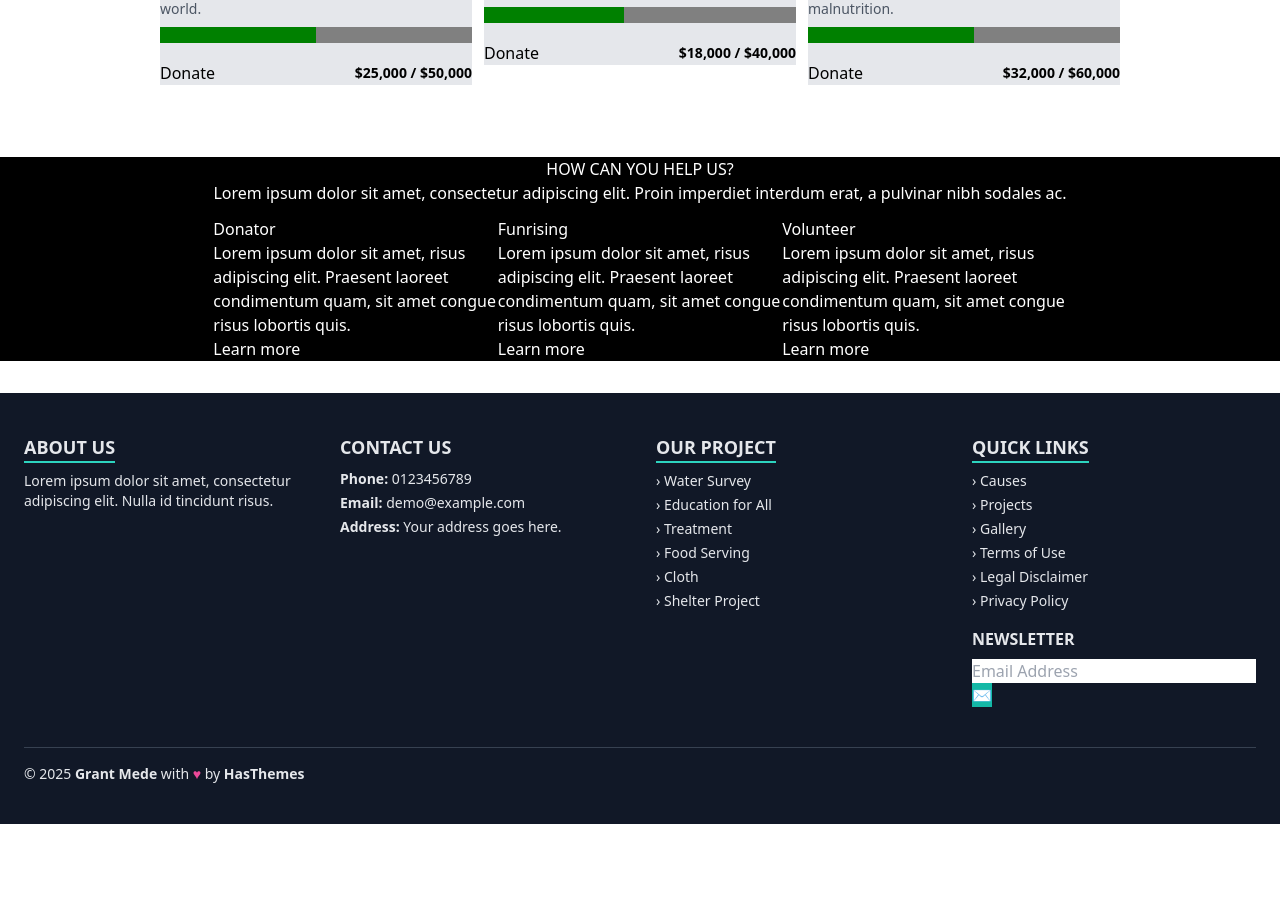
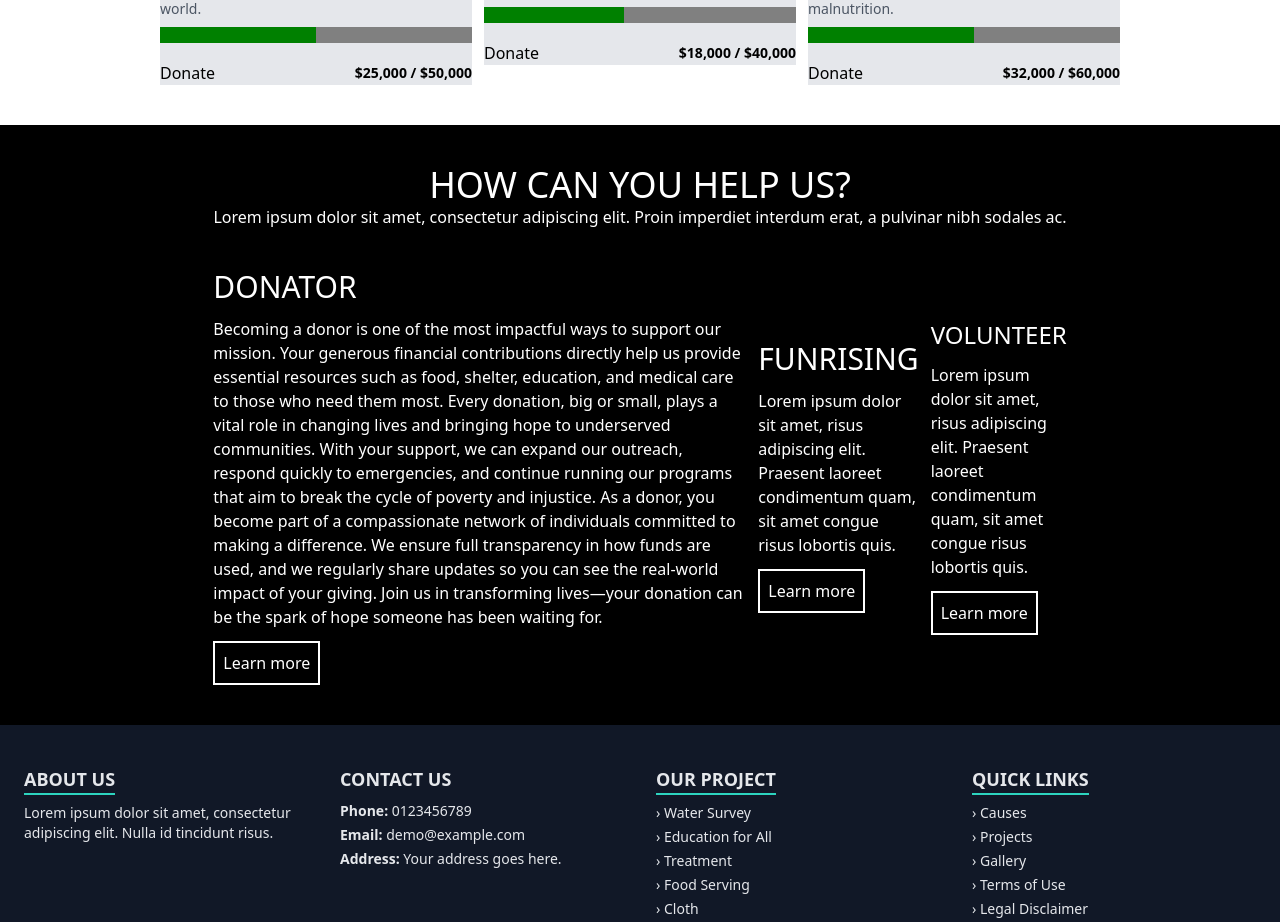
Before and after one commit to tajmirahman/GreenShine---Charity, a React (Vite) app in the folder my-project/: page / in a window 1280 px wide. Shown: the part 1141-2063 px from the top of the page. Before the commit the page ends 1965 px from the top, so only its background shows below. Built offline with nearby package versions, Linux system fonts and the light colour scheme.

Commit message:
help us page working

```diff
--- a/my-project/src/Components/HelpUs.jsx
+++ b/my-project/src/Components/HelpUs.jsx
@@ -2,26 +2,26 @@ import React from 'react';
 
 const HelpUs = () => {
     return (
-        <div className='my-8 bg-black text-white'>
+        <div className=' bg-black text-white py-10'>
             <div className='text-center mb-3'>
-                <h1 >HOW CAN YOU HELP US?</h1>
-            <p className='w-4/6 mx-auto'>Lorem ipsum dolor sit amet, consectetur adipiscing elit. Proin imperdiet interdum erat, a pulvinar nibh sodales ac. </p>
+                <h1 className='text-4xl'>HOW CAN YOU HELP US?</h1>
+                <p className='w-4/6 mx-auto'>Lorem ipsum dolor sit amet, consectetur adipiscing elit. Proin imperdiet interdum erat, a pulvinar nibh sodales ac. </p>
             </div>
-            <div className='flex justify-center items-center w-4/6 mx-auto'>
-                <div>
-                    <h1>Donator</h1>
-                <p>Lorem ipsum dolor sit amet, risus adipiscing elit. Praesent laoreet condimentum quam, sit amet congue risus lobortis quis.</p>
-                <button>Learn more</button>
+            <div className='md:flex justify-center items-center w-4/6 mx-auto mt-10 gap-3'>
+                <div className='space-y-3'>
+                    <h1 className='text-3xl uppercase'>Donator</h1>
+                    <p>Becoming a donor is one of the most impactful ways to support our mission. Your generous financial contributions directly help us provide essential resources such as food, shelter, education, and medical care to those who need them most. Every donation, big or small, plays a vital role in changing lives and bringing hope to underserved communities. With your support, we can expand our outreach, respond quickly to emergencies, and continue running our programs that aim to break the cycle of poverty and injustice. As a donor, you become part of a compassionate network of individuals committed to making a difference. We ensure full transparency in how funds are used, and we regularly share updates so you can see the real-world impact of your giving. Join us in transforming lives—your donation can be the spark of hope someone has been waiting for.</p>
+                    <button className=' border-2 border-white py-2 px-2'>Learn more</button>
                 </div>
-                <div>
-                    <h1>Funrising</h1>
-                <p>Lorem ipsum dolor sit amet, risus adipiscing elit. Praesent laoreet condimentum quam, sit amet congue risus lobortis quis.</p>
-                <button>Learn more</button>
+                <div className='space-y-3'>
+                    <h1 className='text-3xl uppercase'>Funrising</h1>
+                    <p>Lorem ipsum dolor sit amet, risus adipiscing elit. Praesent laoreet condimentum quam, sit amet congue risus lobortis quis.</p>
+                    <button className=' border-2 border-white py-2 px-2'>Learn more</button>
                 </div>
-                <div>
-                    <h1>Volunteer</h1>
-                <p>Lorem ipsum dolor sit amet, risus adipiscing elit. Praesent laoreet condimentum quam, sit amet congue risus lobortis quis.</p>
-                <button>Learn more</button>
+                <div className='space-y-3 '>
+                    <h1 className='text-2xl uppercase'>Volunteer</h1>
+                    <p>Lorem ipsum dolor sit amet, risus adipiscing elit. Praesent laoreet condimentum quam, sit amet congue risus lobortis quis.</p>
+                    <button className=' border-2 border-white py-2 px-2'>Learn more</button>
                 </div>
             </div>
         </div>
```
